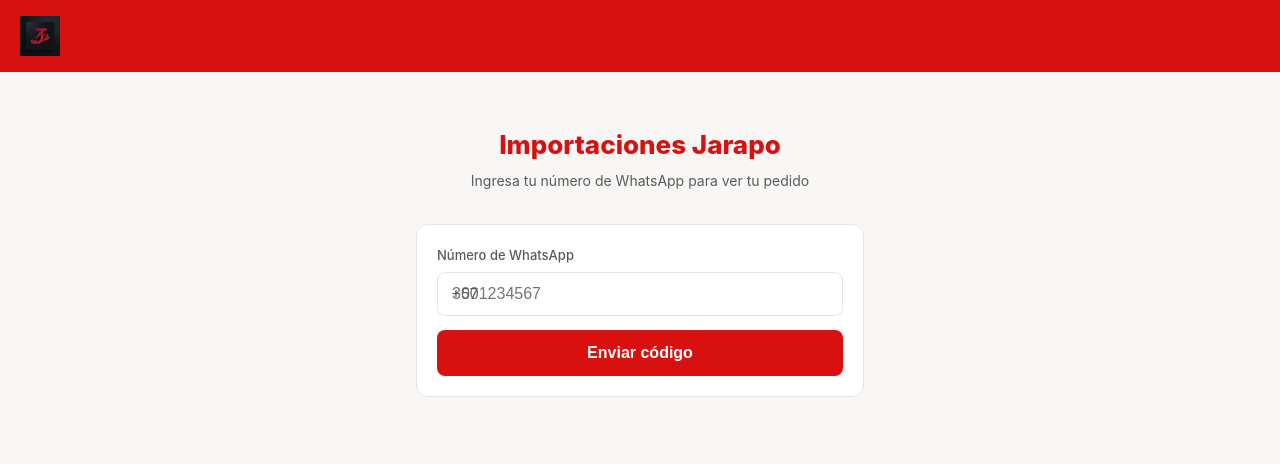
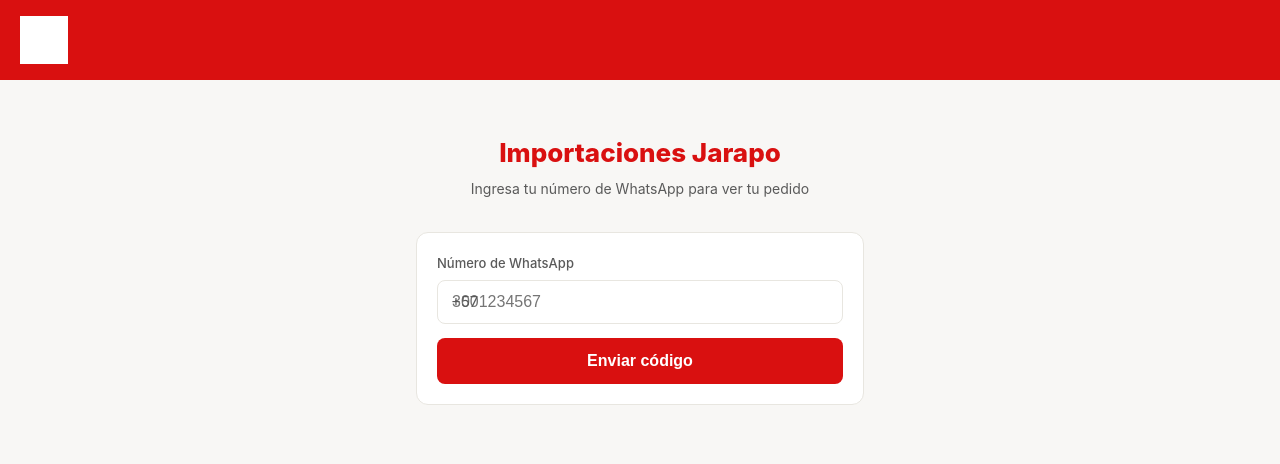
Before and after one commit to importacionesjarapo/JARAPP, a website: page public/portal/index.html in a window 1280 px wide. Drawn offline with Linux system fonts and the light colour scheme.

Commit message:
fix: logo real en header del portal (logo_jarapo.png, filtro blanco)

```diff
--- a/public/portal/index.html
+++ b/public/portal/index.html
@@ -67,7 +67,7 @@
 <body>
 
 <div class="header">
-  <img src="/logo.png" alt="Importaciones Jarapo" style="height:40px;object-fit:contain;">
+  <img src="/logo_jarapo.png" alt="Importaciones Jarapo" style="height:48px;object-fit:contain;filter:brightness(0) invert(1);">
   <div style="margin-left:auto;font-size:13px;opacity:.9" id="header-tel"></div>
 </div>
 
```
Also changed, not shown: public/logo_jarapo.png (added).
